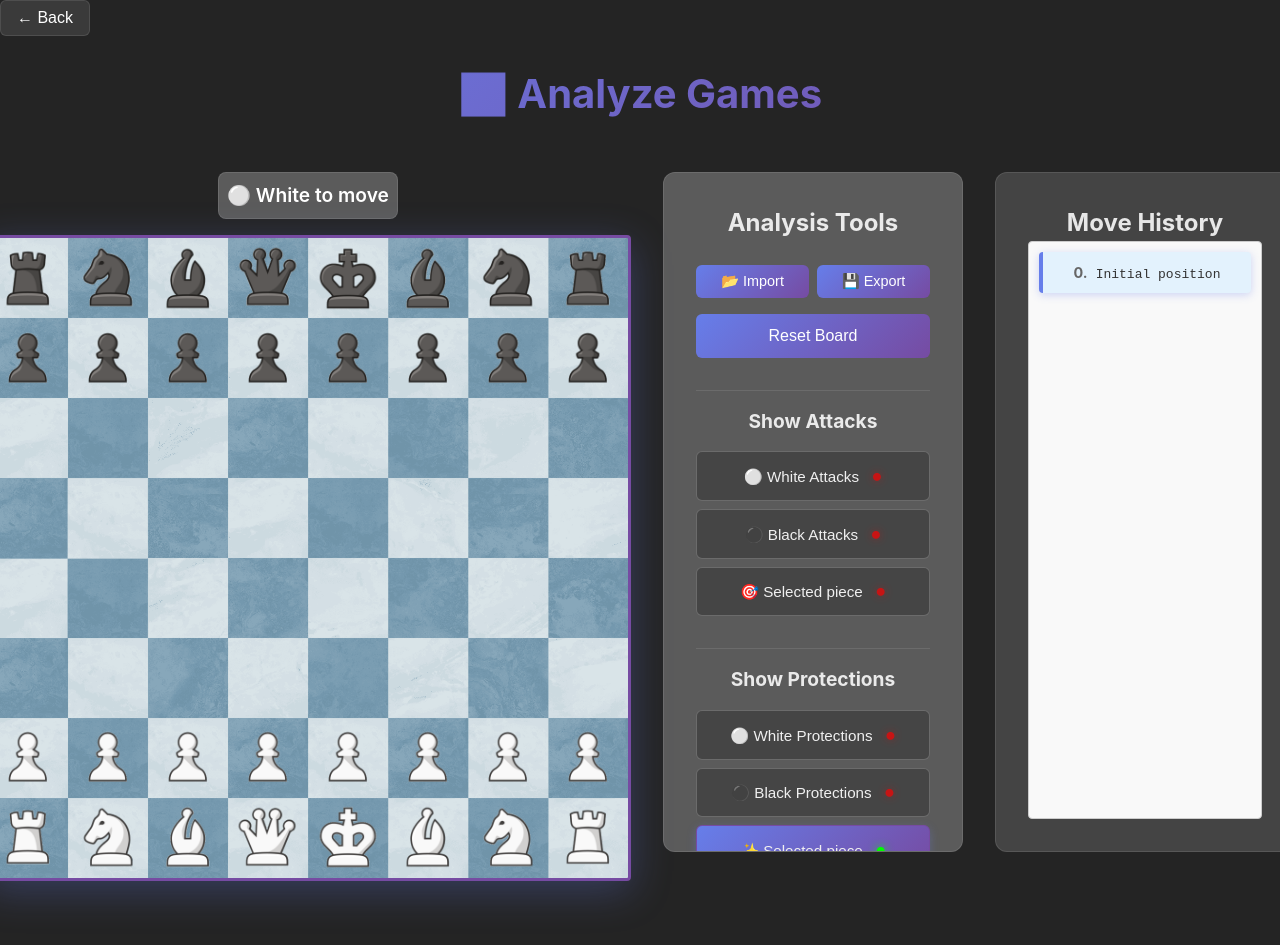
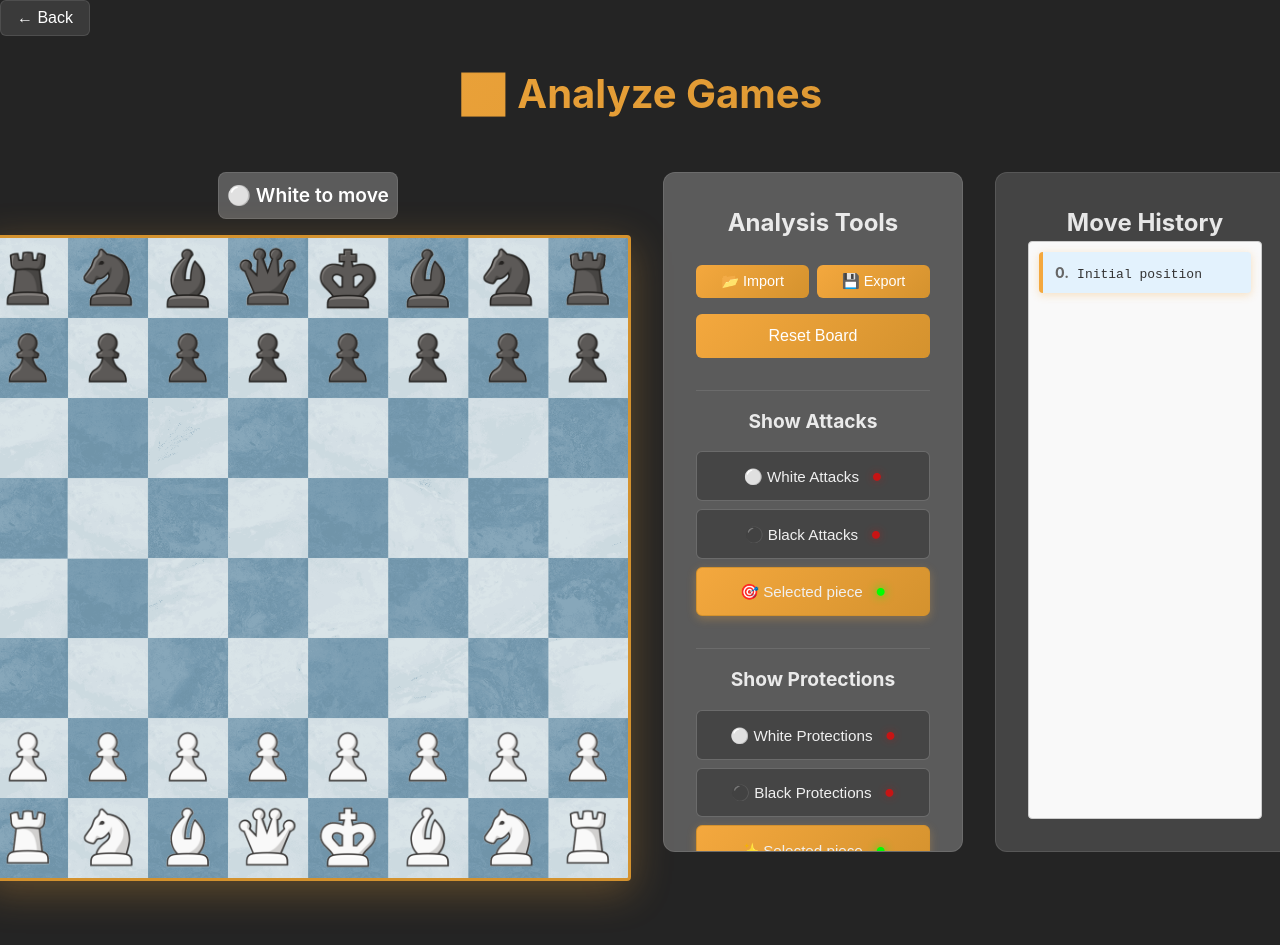
Before and after one commit to vzwingma/chess-xplorer, a React (Vite) app: page /chess-xplorer/analyze in a window 1280 px wide. Built offline with nearby package versions, Linux system fonts and the light colour scheme.

Commit message:
feat: update favicon and adjust CSS variables for consistent theming; enhance AnalyzeGames functionality

```diff
--- a/index.html
+++ b/index.html
@@ -2,7 +2,7 @@
 <html lang="en">
   <head>
     <meta charset="UTF-8" />
-    <link rel="icon" type="image/svg+xml" href="/vite.svg" />
+    <link rel="icon" type="image/svg+xml" href="/favicon.svg" />
     <meta name="viewport" content="width=device-width, initial-scale=1.0" />
     <title>Chess Xplorer</title>
   </head>
--- a/src/index.css
+++ b/src/index.css
@@ -13,10 +13,10 @@
   -moz-osx-font-smoothing: grayscale;
 
   /* Shared CSS Variables */
-  --gradient-primary: linear-gradient(135deg, #667eea 0%, #764ba2 100%);
-  --gradient-cta: linear-gradient(135deg, #5568d3 0%, #5d3a7d 100%);
-  --color-primary: #667eea;
-  --color-secondary: #764ba2;
+  --gradient-primary: linear-gradient(135deg, #f4a83e 0%, #d4922e 100%);
+  --gradient-cta: linear-gradient(135deg, #e09d33 0%, #b87a1f 100%);
+  --color-primary: #f4a83e;
+  --color-secondary: #d4922e;
   --color-text-muted: #888;
   --color-text-light: #aaa;
   --color-border: rgba(255, 255, 255, 0.1);
@@ -25,8 +25,8 @@
   --bg-hover: rgba(255, 255, 255, 0.1);
   --bg-card: rgba(255, 255, 255, 0.05);
   --bg-dark: rgba(60, 60, 60, 0.7);
-  --shadow-primary: 0 5px 15px rgba(102, 126, 234, 0.4);
-  --shadow-board: 0 10px 40px rgba(102, 126, 234, 0.3);
+  --shadow-primary: 0 5px 15px rgba(244, 168, 62, 0.4);
+  --shadow-board: 0 10px 40px rgba(244, 168, 62, 0.3);
   --transition-standard: all 0.2s ease;
   --transition-transform: transform 0.2s ease, box-shadow 0.2s ease;
   --border-radius: 6px;
--- a/src/pages/AnalyzeGames.css
+++ b/src/pages/AnalyzeGames.css
@@ -422,7 +422,7 @@
 .toggle-btn.active {
   background: var(--gradient-primary);
   border-color: var(--color-secondary);
-  box-shadow: 0 3px 10px rgba(102, 126, 234, 0.3);
+  box-shadow: 0 3px 10px rgba(244, 168, 62, 0.3);
 }
 
 /* Status light indicator for toggle buttons */
@@ -550,6 +550,7 @@
   border-left: 4px solid #ddd;
   transition: all 0.2s;
   cursor: pointer;
+  text-align: left;
 }
 
 .move-item:hover {
@@ -561,7 +562,7 @@
 .move-item.active {
   background-color: #e3f2fd;
   border-left-color: var(--color-primary);
-  box-shadow: 0 2px 8px rgba(102, 126, 234, 0.3);
+  box-shadow: 0 2px 8px rgba(244, 168, 62, 0.3);
 }
 
 .move-item.sealed {
--- a/src/pages/AnalyzeGames.jsx
+++ b/src/pages/AnalyzeGames.jsx
@@ -65,7 +65,7 @@ function AnalyzeGames() {
   const [showBlackProtection, setShowBlackProtection] = useState(false)
   const [flashingPieces, setFlashingPieces] = useState([])
   const [showDefenderFlash, setShowDefenderFlash] = useState(true)
-  const [showAttackedFlash, setShowAttackedFlash] = useState(false)
+  const [showAttackedFlash, setShowAttackedFlash] = useState(true)
   const [flashingAttackedPieces, setFlashingAttackedPieces] = useState([])
   const [moveHistory, setMoveHistory] = useState([{ moveNumber: 0, text: 'Initial position', color: PLAYER_TURN_WHITE, boardState: initialBoardState, movedPiecesState: new Set() }])
   const [movedPieces, setMovedPieces] = useState(new Set()) // Track pieces that have moved
@@ -1020,7 +1020,12 @@ function AnalyzeGames() {
                 const flashingPieceInfo = flashingPieces.find(fp => fp.row === rowIndex && fp.col === colIndex)
                 const isFlashingAttacked = flashingAttackedPieces.some(fp => fp.row === rowIndex && fp.col === colIndex)
                 const flashingAttackedInfo = flashingAttackedPieces.find(fp => fp.row === rowIndex && fp.col === colIndex)
-                const flashClass = isFlashing && flashingPieceInfo ? `defender-flash-${flashingPieceInfo.color}` : (isFlashingAttacked && flashingAttackedInfo ? `attacked-flash-${flashingAttackedInfo.color}` : '')
+                let flashClass = ''
+                if (isFlashing && flashingPieceInfo) {
+                  flashClass = `defender-flash-${flashingPieceInfo.color}`
+                } else if (isFlashingAttacked && flashingAttackedInfo) {
+                  flashClass = `attacked-flash-${flashingAttackedInfo.color}`
+                }
                 let validMoveClass = ''
                 if (isValidMove) {
                   validMoveClass = wouldBeAttacked ? 'valid-move-attacked' : 'valid-move'
@@ -1147,17 +1152,20 @@ function AnalyzeGames() {
         <div className="move-history-panel">
           <h3>Move History</h3>
           <div className="moves-container">
-            {moveHistory.map((move, index) => (
+            {[...moveHistory].reverse().map((move, index) => {
+              const originalIndex = moveHistory.length - 1 - index
+              return (
                 <div
                   key={`${move.moveNumber}-${move.text}`}
-                className={`move-item ${index === currentMoveIndex ? 'active' : ''} ${move.sealed ? 'sealed' : ''}`}
-                onClick={() => handleMoveClick(index)}
+                  className={`move-item ${originalIndex === currentMoveIndex ? 'active' : ''} ${move.sealed ? 'sealed' : ''}`}
+                  onClick={() => handleMoveClick(originalIndex)}
                   title={move.sealed ? 'Imported move (locked)' : ''}
                 >
                   <span className="move-number">{move.moveNumber}.</span>
                   <span className="move-text">{move.text}</span>
                 </div>
-            ))}
+              )
+            })}
           </div>
         </div>
       </main>
--- a/src/pages/HomePage.css
+++ b/src/pages/HomePage.css
@@ -58,7 +58,7 @@
 
 .feature-card:hover {
   transform: translateY(-5px);
-  box-shadow: 0 10px 30px rgba(102, 126, 234, 0.3);
+  box-shadow: 0 10px 30px rgba(244, 168, 62, 0.3);
 }
 
 .feature-card h3 {
```
Also changed, not shown: public/favicon.svg (added). Lines whose indentation alone changed are shown as unchanged.
